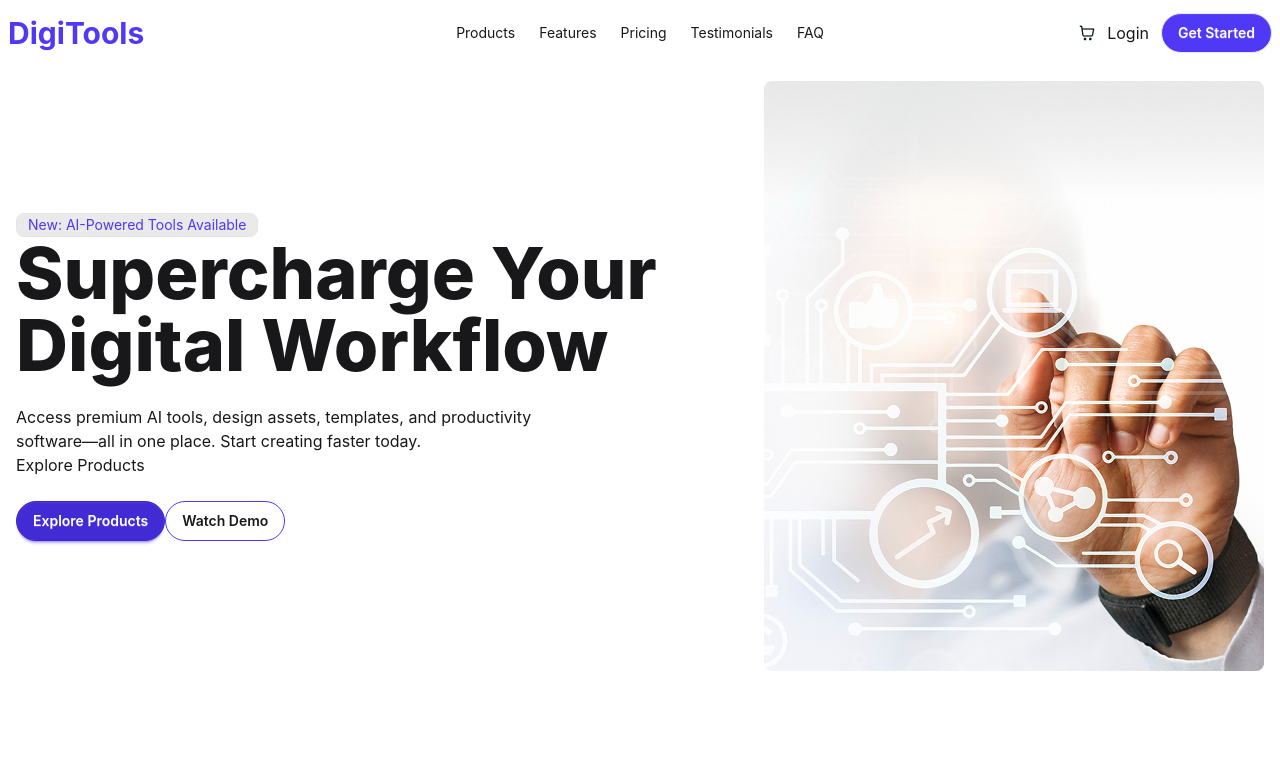
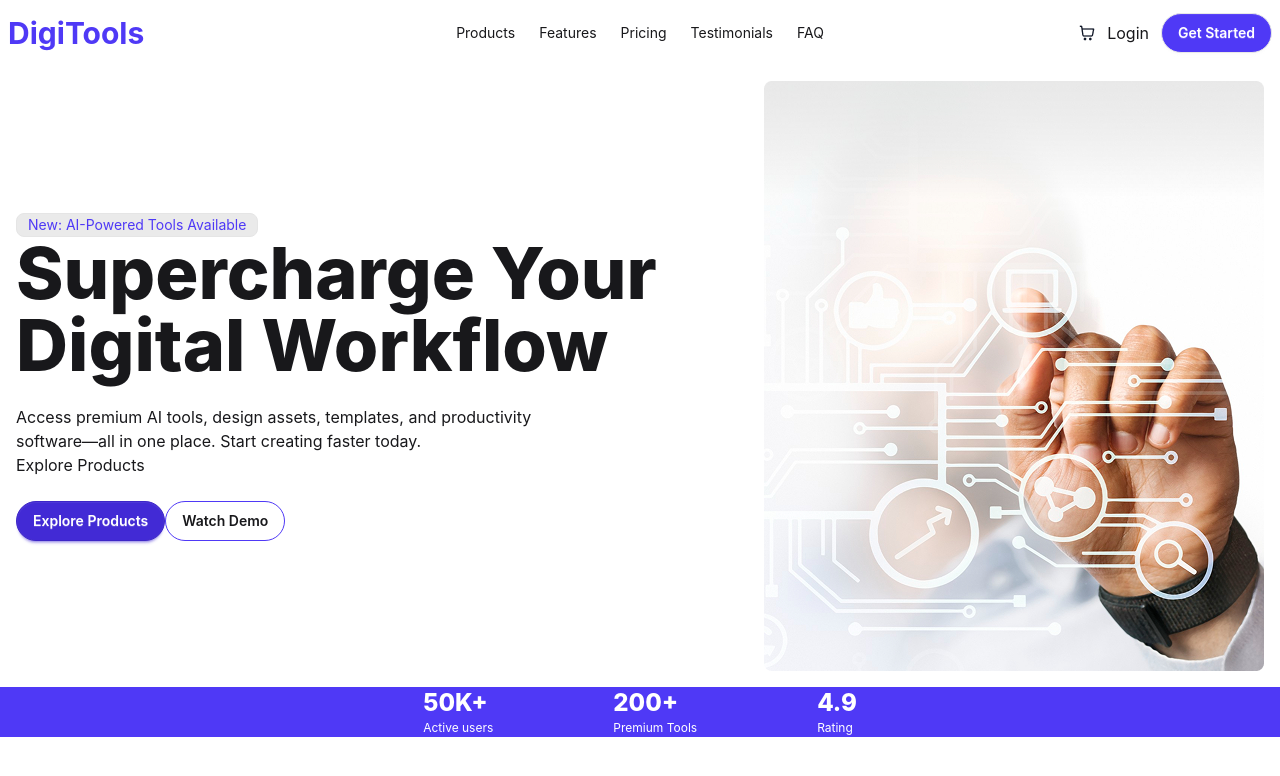
Before and after one commit to bishal10rm/Assignment06, a React (Vite) app: page / in a window 1280 px wide. Shown: the top 776 px of the page. Built offline with nearby package versions, Linux system fonts and the light colour scheme.

Commit message:
Added Stats section

```diff
--- a/src/App.jsx
+++ b/src/App.jsx
@@ -51,6 +51,26 @@ function App() {
     </div>
   </div>
 </div>
+
+{/* stats section start  */}
+
+    <div className='w-full'>
+    <div className="flex justify-center gap-30  bg-[#4F39F6]">
+  <div className="">
+   <div className="stat-value text-white text-2xl">50K+</div>
+   <div className="stat-desc text-white">Active users</div>
+  </div>
+
+  <div className="">
+   <div className="stat-value text-white text-2xl">200+</div>
+   <div className="stat-desc text-white">Premium Tools</div>
+  </div>
+  <div className="">
+   <div className="stat-value text-white text-2xl">4.9</div>
+   <div className="stat-desc text-white">Rating</div>
+  </div>
+</div>
+    </div>
     </>
   )
 }
```
